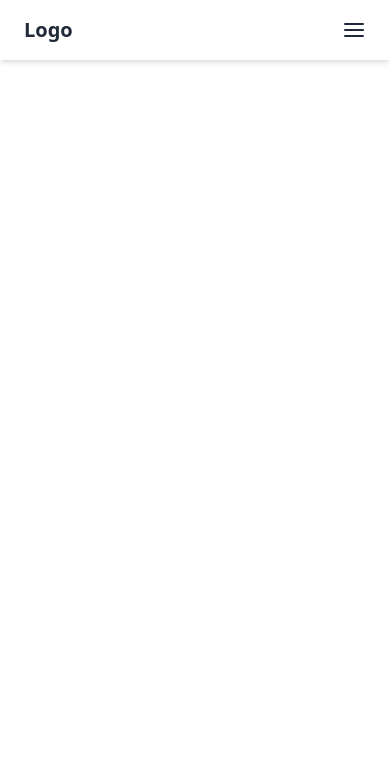
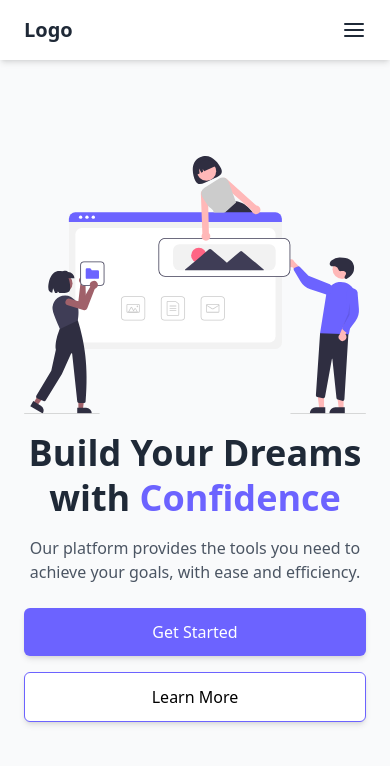
Before and after one commit to JaceTheAce12/frontend-focus, a React (Create React App) app: page / in a window 390 px wide. Shown: the top 766 px of the page. Built offline with nearby package versions, Linux system fonts and the light colour scheme.

Commit message:
Finished hero section with image and also made it responsive

```diff
--- a/src/App.js
+++ b/src/App.js
@@ -1,10 +1,12 @@
 import React from "react";
 import Header from "./components/Header";
+import Hero from "./components/Hero";
 
 function App() {
   return (
     <div className="font-sans">
       <Header />
+      <Hero />
     </div>
   );
 }
--- a/src/components/Header.jsx
+++ b/src/components/Header.jsx
@@ -2,11 +2,11 @@ import React, { useState } from "react";
 import { FiMenu, FiX } from "react-icons/fi";
 
 const Header = () => {
-     const [isOpen, setIsOpen] = useState(false);
+  const [isOpen, setIsOpen] = useState(false);
 
-const toggleMenu = () => setIsOpen(!isOpen);
+  const toggleMenu = () => setIsOpen(!isOpen);
 
-return (
+  return (
     <header className="bg-white shadow-md sticky top-0 z-50">
       <div className="container mx-auto flex items-center justify-between py-4 px-6">
 
@@ -15,13 +15,13 @@ return (
         </div>
 
         <nav className="hidden md:flex space-x-6">
-          <a href="#home" className="text-gray-600 hover:text-blue-500">
+          <a href="#home" className="text-gray-600 hover:text-[#6C63FF] transition duration-300 ease-in-out">
             Home
           </a>
-          <a href="#features" className="text-gray-600 hover:text-blue-500">
+          <a href="#features" className="text-gray-600 hover:text-[#6C63FF] transition duration-300 ease-in-out">
             Features
           </a>
-          <a href="#contact" className="text-gray-600 hover:text-blue-500">
+          <a href="#contact" className="text-gray-600 hover:text-[#6C63FF] transition duration-300 ease-in-out">
             Contact
           </a>
         </nav>
@@ -37,13 +37,13 @@ return (
       {isOpen && (
         <nav className="md:hidden bg-white shadow-md">
           <div className="flex flex-col items-center space-y-4 py-4">
-            <a href="#home" className="text-gray-600 hover:text-blue-500">
+            <a href="#home" className="text-gray-600 hover:text-[#6C63FF] transition duration-300 ease-in-out">
               Home
             </a>
-            <a href="#features" className="text-gray-600 hover:text-blue-500">
+            <a href="#features" className="text-gray-600 hover:text-[#6C63FF] transition duration-300 ease-in-out">
               Features
             </a>
-            <a href="#contact" className="text-gray-600 hover:text-blue-500">
+            <a href="#contact" className="text-gray-600 hover:text-[#6C63FF] transition duration-300 ease-in-out">
               Contact
             </a>
           </div>
--- a/src/components/Hero.jsx
+++ b/src/components/Hero.jsx
@@ -0,0 +1,43 @@
+import React from "react";
+import heroIllustration from "../assets/heroIllustration.svg";
+
+const Hero = () => {
+  return (
+    <section className="bg-gray-50 py-16">
+      <div className="container mx-auto flex flex-col-reverse md:flex-row items-center justify-between px-6 space-y-8 md:space-y-0 max-w-6xl">
+
+        <div className="text-center md:text-left max-w-lg mt-4 md:mt-0">
+          <h1 className="text-4xl md:text-5xl font-bold text-gray-800 leading-tight">
+            Build Your Dreams with <span className="text-[#6C63FF]">Confidence</span>
+          </h1>
+          <p className="mt-4 text-gray-600">
+            Our platform provides the tools you need to achieve your goals, with ease and efficiency.
+          </p>
+          <div className="mt-6 flex flex-col md:flex-row space-y-4 md:space-y-0 md:space-x-4">
+            <a
+              href="#"
+              className="px-6 py-3 text-white bg-[#6C63FF] hover:bg-[#5b53fd] rounded-md shadow-md transition duration-300 ease-in-out"
+            >
+              Get Started
+            </a>
+            <a
+              href="#"
+              className="px-6 py-3 text-black bg-white border border-[#6C63FF] hover:bg-[#8b85ff] hover:text-white rounded-md shadow-md transition duration-300 ease-in-out"
+            >
+              Learn More
+            </a>
+          </div>
+        </div>
+
+        <div className="max-w-lg">
+          <img
+            src={heroIllustration}
+            alt="Hero Illustration"
+          />
+        </div>
+      </div>
+    </section>
+  );
+};
+
+export default Hero;
```
Also changed, not shown: src/assets/heroIllustration.svg (added).
